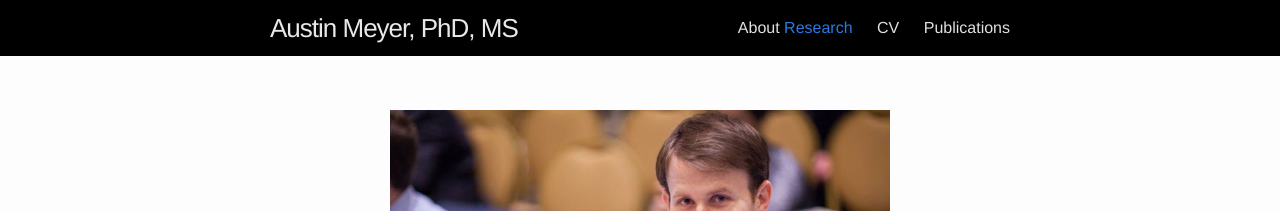
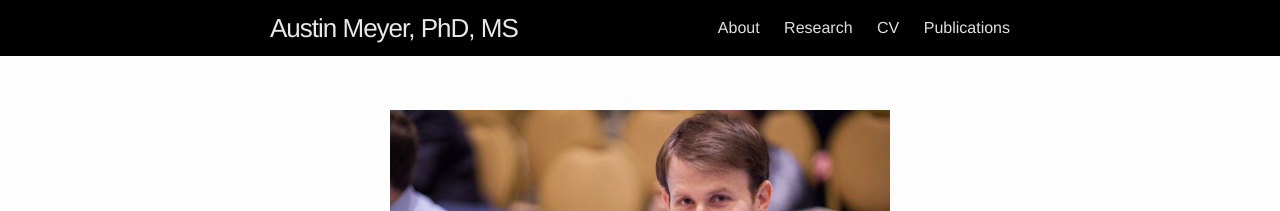
Before and after one commit to ausmeyer/ausmeyer.github.io, a Jekyll site: the page built from index.html, in a window 1280 px wide. Shown: the top 211 px of the page. Built offline with Jekyll 4.4.1, drawn with Linux system fonts in a browser that asks for light colours.

Commit message:
Bug fix.

```diff
--- a/_includes/header.html
+++ b/_includes/header.html
@@ -19,9 +19,9 @@
 
         <div class="trigger">
           <a class='page-link' href="/#about">About</a>
-          <a href="/research/">Research</a>
-          <a class="page-link" href="/cv/index.html">CV</a>
-          <a class="page-link" href="/publications/index.html">Publications</a>
+          <a class='page-link' href="/research/">Research</a>
+          <a class="page-link" href="/cv/">CV</a>
+          <a class="page-link" href="/publications/">Publications</a>
         </div>
       </nav>
     </div>
```
